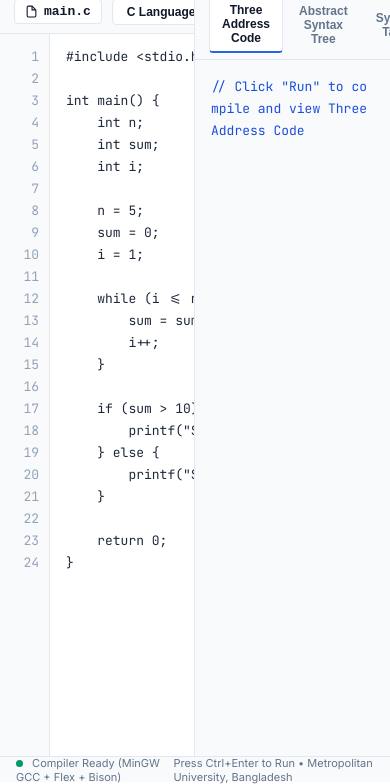
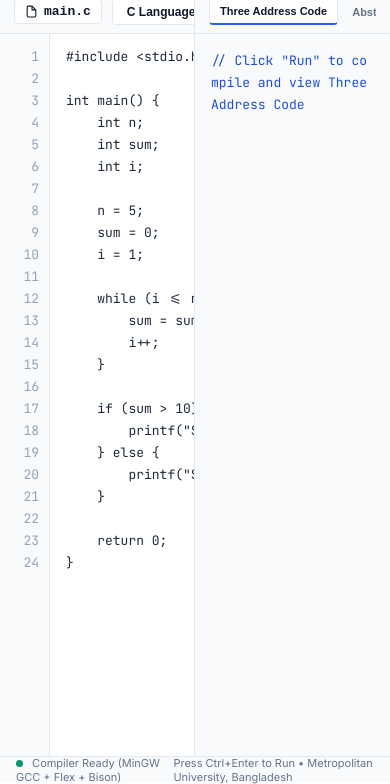
Before and after one commit to halimajahanchowdhury/Multi-Language-Compiler, a plain HTML site: page frontend/index.html in a window 390 px wide. Shown: the part 62-846 px from the top of the page. Drawn offline with Linux system fonts and the light colour scheme.

Commit message:
add horizontal scroll and responsive layout styles for editor tabs

```diff
--- a/frontend/index.html
+++ b/frontend/index.html
@@ -283,17 +283,30 @@
         .tab-group {
             display: flex;
             gap: 4px;
+            overflow-x: auto;
+            white-space: nowrap;
+            scrollbar-width: thin;
+        }
+
+        .tab-group::-webkit-scrollbar {
+            height: 4px;
+        }
+
+        .tab-group::-webkit-scrollbar-thumb {
+            background: var(--border-color);
+            border-radius: 4px;
         }
 
         .tab-btn {
             background: transparent;
             border: none;
             color: var(--text-muted);
-            padding: 6px 12px;
-            font-size: 12px;
+            padding: 6px 10px;
+            font-size: 11px;
             font-weight: 600;
             border-radius: 4px;
             cursor: pointer;
+            white-space: nowrap;
             transition: all 0.15s;
         }
 
```
